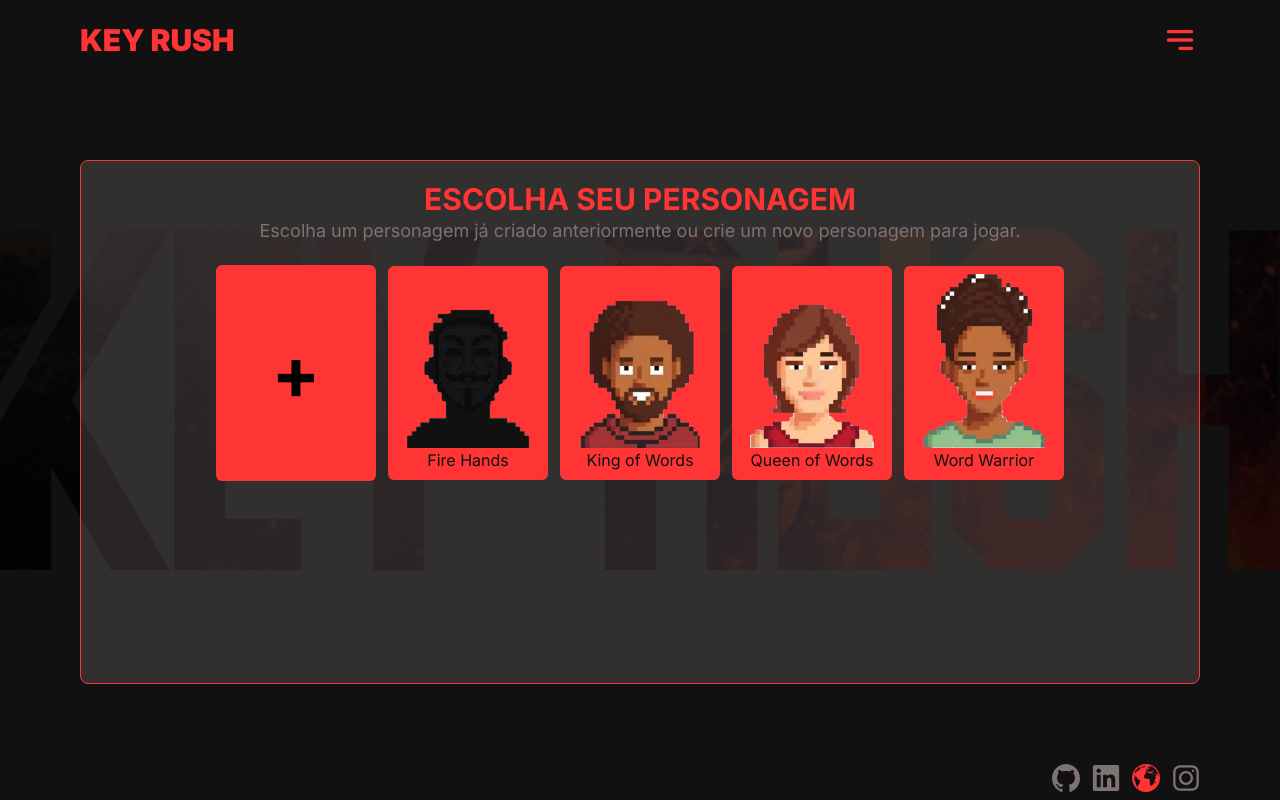
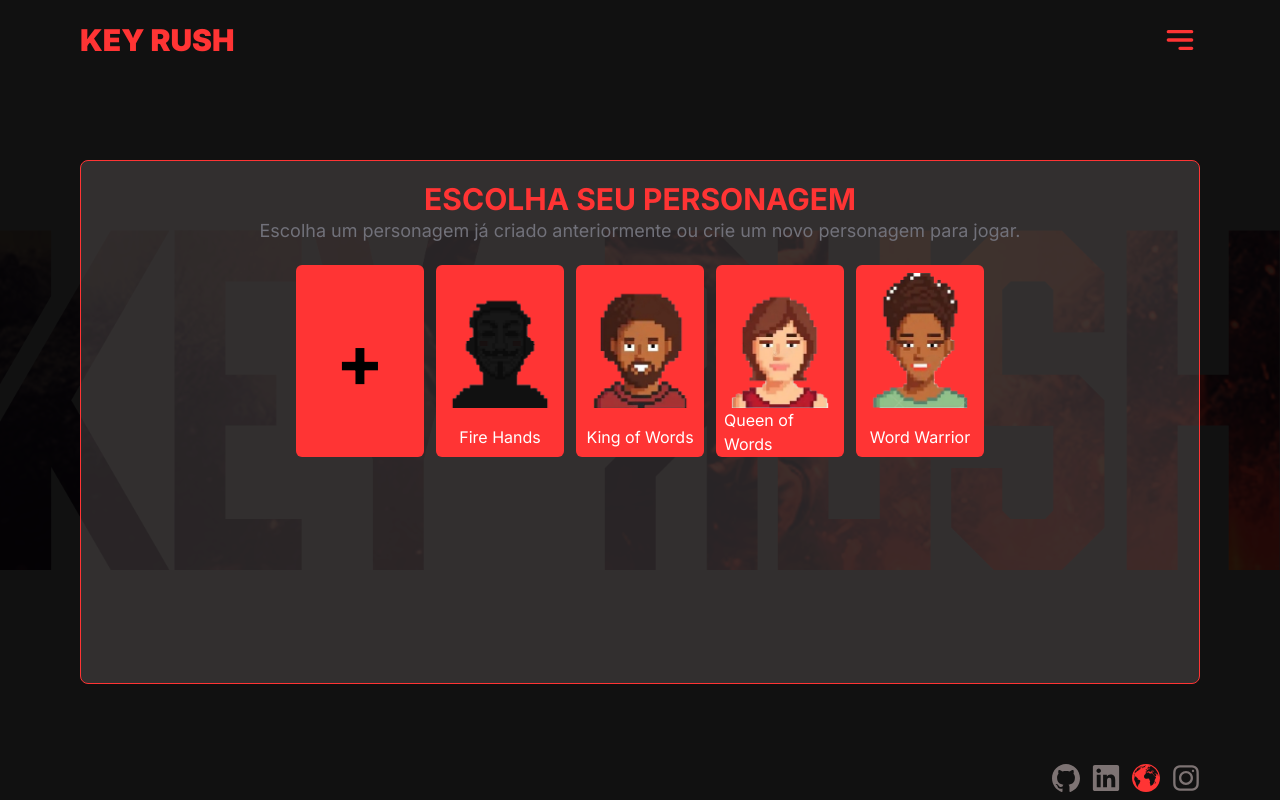
Before and after one commit to JsCodeDevlopment/Key-Rush, a Next.js app: page /created-character in a window 1280 px wide. Built offline with nearby package versions, Linux system fonts and the light colour scheme; no server answers.

Commit message:
chore: Update character page UI styling

```diff
--- a/src/app/(home)/created-character/page.tsx
+++ b/src/app/(home)/created-character/page.tsx
@@ -7,10 +7,10 @@ export default function CreateCharacter() {
       <h1 className="text-[#ff3434] text-3xl font-bold">
         ESCOLHA SEU PERSONAGEM
       </h1>
-      <p className="text-[#7d7373] text-lg">Escolha um personagem já criado anteriormente ou crie um novo personagem para jogar.</p>
+      <p className="text-zinc-500 text-lg">Escolha um personagem já criado anteriormente ou crie um novo personagem para jogar.</p>
       <article className="flex w-full gap-3 p-5 flex-wrap items-center justify-center">
         <Link href={"/create-character"}>
-          <div className="flex items-center justify-center w-40 h-[13.5rem] bg-[#ff3434] rounded-md">
+          <div className="flex items-center justify-center h-48 w-32 bg-[#ff3434] rounded-md">
             <h1 className="text-black font-bold text-7xl">+</h1>
           </div>
         </Link>
--- a/src/components/created-characters.tsx
+++ b/src/components/created-characters.tsx
@@ -9,7 +9,7 @@ export function CreatedCharacters() {
   return (
     <>
       <Link href={"/game"}>
-        <div className="flex flex-col items-center p-2 bg-[#ff3434] rounded-md">
+        <div className="flex flex-col h-48 w-32 items-center justify-between p-2 bg-[#ff3434] rounded-md">
           <Image
             src={male0}
             className="w-36"
@@ -17,10 +17,10 @@ export function CreatedCharacters() {
             height={200}
             alt="character1"
           />
-          <p className="text-[#111111]">Fire Hands</p>
+          <p className="text-white">Fire Hands</p>
         </div>
       </Link>
-      <div className="flex flex-col items-center p-2 bg-[#ff3434] rounded-md">
+      <div className="flex flex-col h-48 w-32 items-center justify-between p-2 bg-[#ff3434] rounded-md">
         <Image
           src={male3}
           className="w-36"
@@ -28,9 +28,9 @@ export function CreatedCharacters() {
           height={200}
           alt="character1"
         />
-        <p className="text-[#111111]">King of Words</p>
+        <p className="text-white">King of Words</p>
       </div>
-      <div className="flex flex-col items-center p-2 bg-[#ff3434] rounded-md">
+      <div className="flex flex-col h-48 w-32 items-center justify-between p-2 bg-[#ff3434] rounded-md">
         <Image
           src={female3}
           className="w-36"
@@ -38,9 +38,9 @@ export function CreatedCharacters() {
           height={200}
           alt="character1"
         />
-        <p className="text-[#111111]">Queen of Words</p>
+        <p className="text-white">Queen of Words</p>
       </div>
-      <div className="flex flex-col items-center p-2 bg-[#ff3434] rounded-md">
+      <div className="flex flex-col h-48 w-32 items-center justify-between p-2 bg-[#ff3434] rounded-md">
         <Image
           src={female4}
           className="w-36"
@@ -48,7 +48,7 @@ export function CreatedCharacters() {
           height={200}
           alt="character1"
         />
-        <p className="text-[#111111]">Word Warrior</p>
+        <p className="text-white">Word Warrior</p>
       </div>
     </>
   );
```
